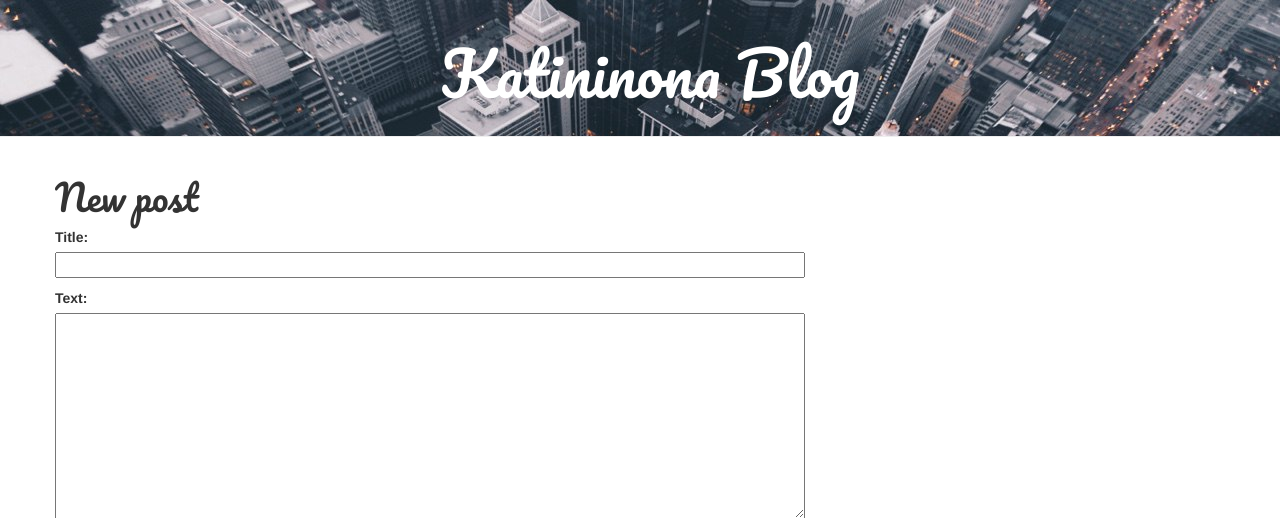
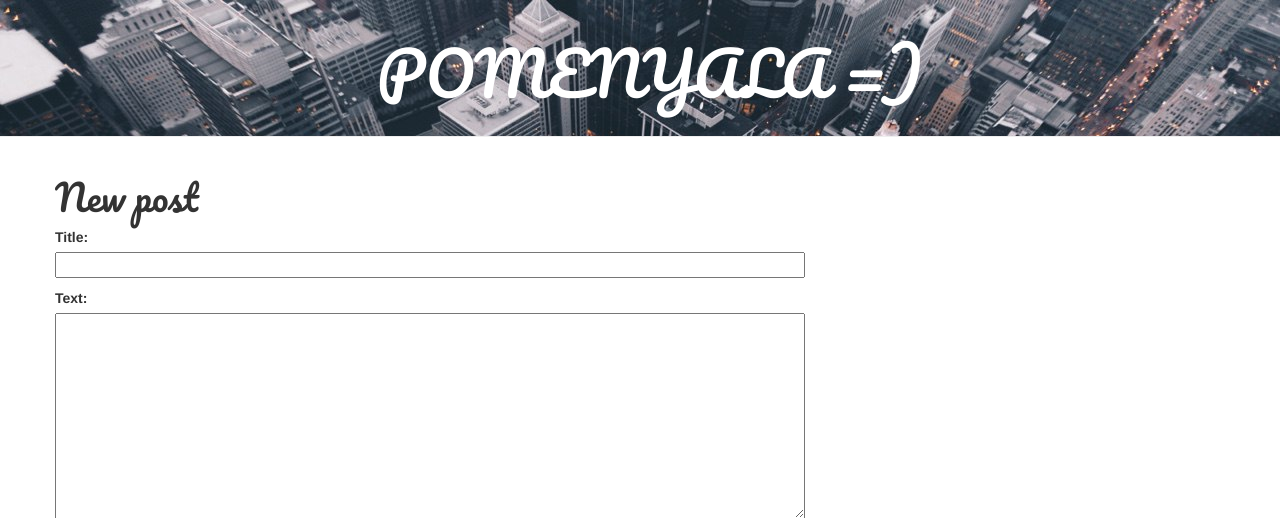
Before and after one commit to katininona/my-first-blog, a Django app: page /post/new/ in a window 1280 px wide. Shown: the top 518 px of the page. Run offline with Django 3.2, Linux system fonts and the light colour scheme; some libraries are stand-ins or nearby versions.

Commit message:
new name

```diff
--- a/blog/forms.py
+++ b/blog/forms.py
@@ -5,4 +5,4 @@ class PostForm(forms.ModelForm):
 
         class Meta:
             model = Post
-            fields = ('title', 'text',)
+            fields = ('title', 'text')
--- a/blog/models.py
+++ b/blog/models.py
@@ -6,6 +6,7 @@ class Post(models.Model):
     author = models.ForeignKey('auth.User')
     title = models.CharField(max_length=200)
     text = models.TextField()
+
     created_date = models.DateTimeField(
             default=timezone.now)
     published_date = models.DateTimeField(
--- a/blog/templates/blog/base.html
+++ b/blog/templates/blog/base.html
@@ -14,7 +14,7 @@
         <a href="{% url 'post_new' %}" class="top-menu"><span class="glyphicon glyphicon-plus"></span></a>
     {% endif %}
 				<div class="Blog">
-					<h1><a href="/">Katininona Blog</a></h1>
+					<h1><a href="/">POMENYALA =)</a></h1>
 				</div>
             </div>
             <div class="content container">
--- a/blog/templates/blog/post_detail.html
+++ b/blog/templates/blog/post_detail.html
@@ -10,5 +10,6 @@
             <a class="btn btn-default" href="{% url 'post_edit' pk=post.pk %}"><span class="glyphicon glyphicon-pencil"></span></a>
             <h1>{{ post.title }}</h1>
             <p>{{ post.text|linebreaks }}</p>
+			<p>{{ post.tegs}}</p>
         </div>
     {% endblock %}
--- a/blog/templates/blog/post_list.html
+++ b/blog/templates/blog/post_list.html
@@ -8,6 +8,7 @@
                 </div>
                 <h1><a href="{% url 'post_detail' pk=post.pk %}">{{ post.title }}</a></h1>
                 <p>{{ post.text|linebreaks }}</p>
+				<p>{{ post.tegs }}</p>
             </div>
         {% endfor %}
     {% endblock content %}
```
Also changed, not shown: 1 other file.
